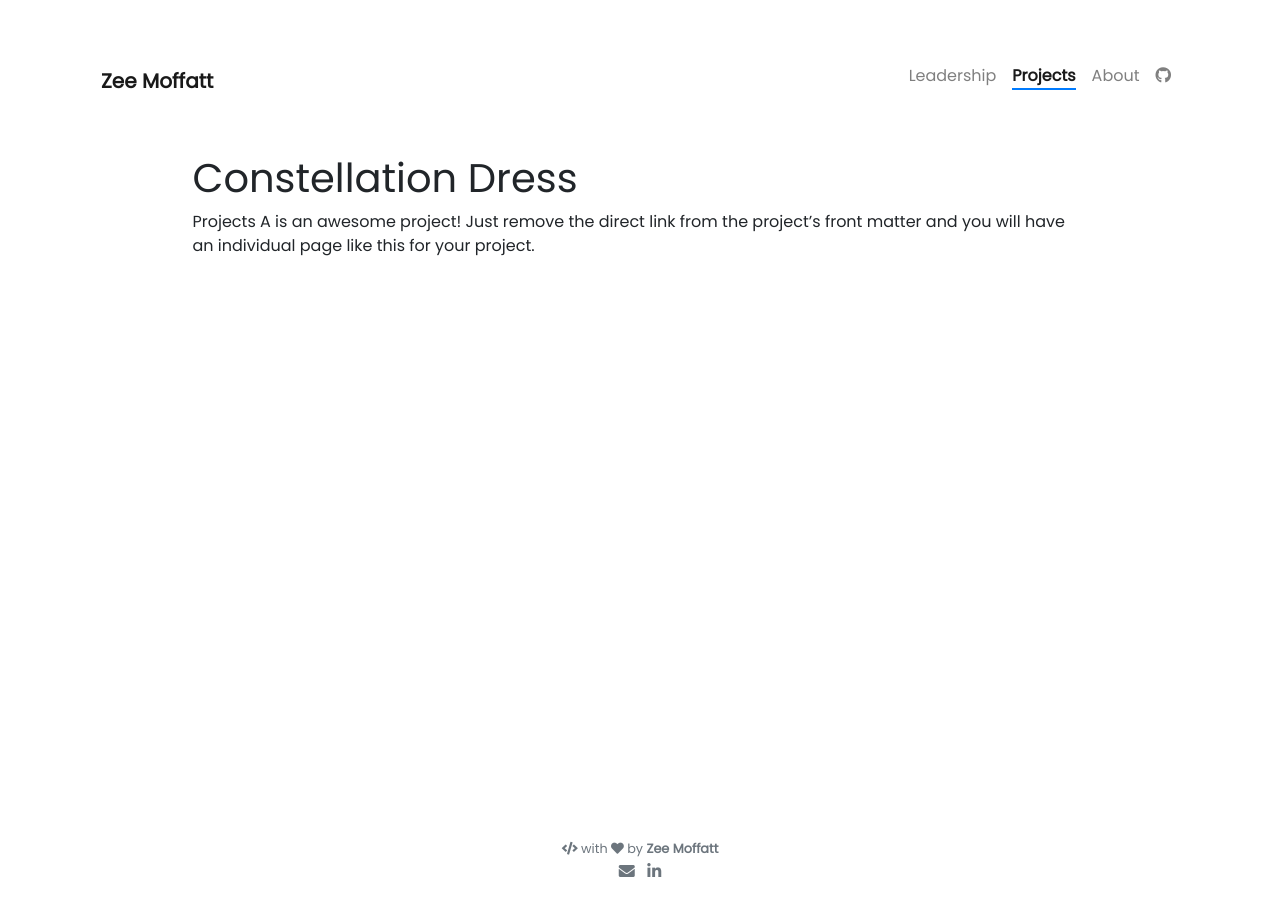
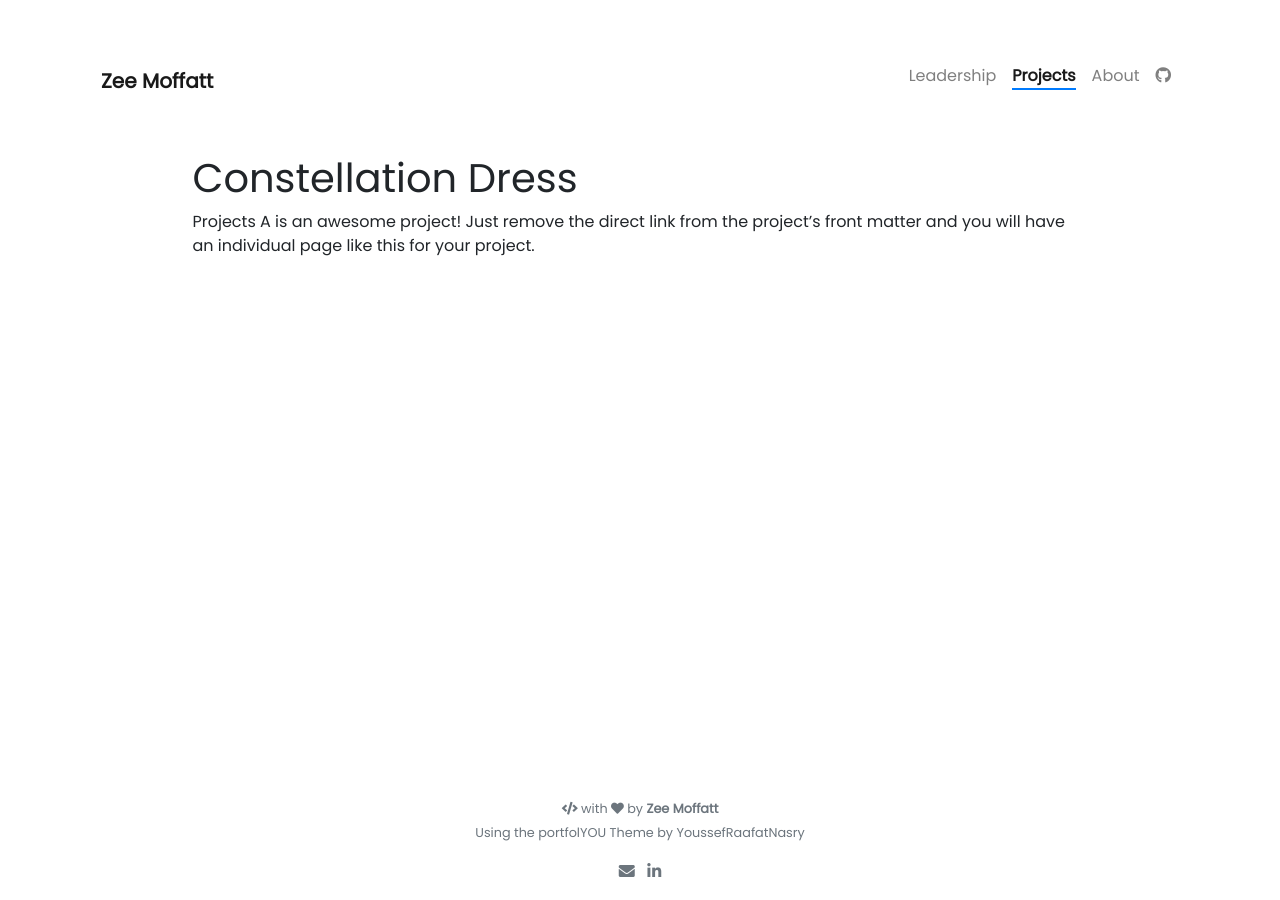
Before and after one commit to zmoffatt/zmoffatt.github.io, a Jekyll site: the page built from _projects/3_Constellation Dress.md, in a window 1280 px wide. Built offline with Jekyll 4.4.1, drawn with Linux system fonts in a browser that asks for light colours; nearby versions of some CDN libraries; comment, search, counter and statistics services are not loaded.

Commit message:
Clean up

```diff
--- a/_config.yml
+++ b/_config.yml
@@ -2,6 +2,7 @@
 title: Zee Moffatt
 description: >- # this means to ignore newlines until "baseurl:"
   Space Systems and Robotics Engineering
+  See the Projects page for my Portfolio!
 baseurl: ""  # the subpath of your site, e.g. /blog
 url: zeemoffatt.com # the base hostname & protocol for your site, e.g. http://example.com
 repository: zmoffatt/zmoffatt.github.io
--- a/_includes/footer.html
+++ b/_includes/footer.html
@@ -5,6 +5,10 @@
     by <strong>{{ site.author.name }}</strong>
   </small>
 
+  <small class="text-muted mb-2">
+  	<p>Using the portfolYOU Theme by YoussefRaafatNasry
+  </small>
+
   {% include social.html %}
 
 </footer>
```
